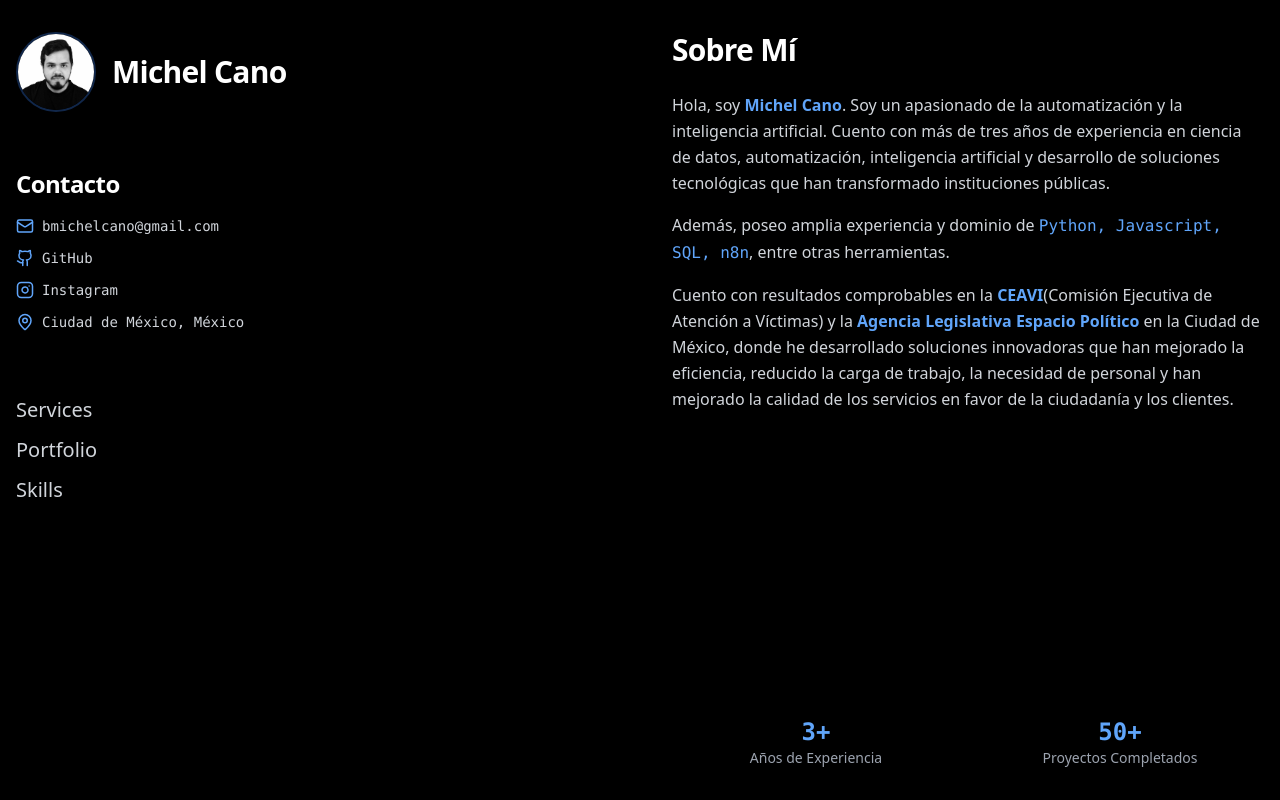
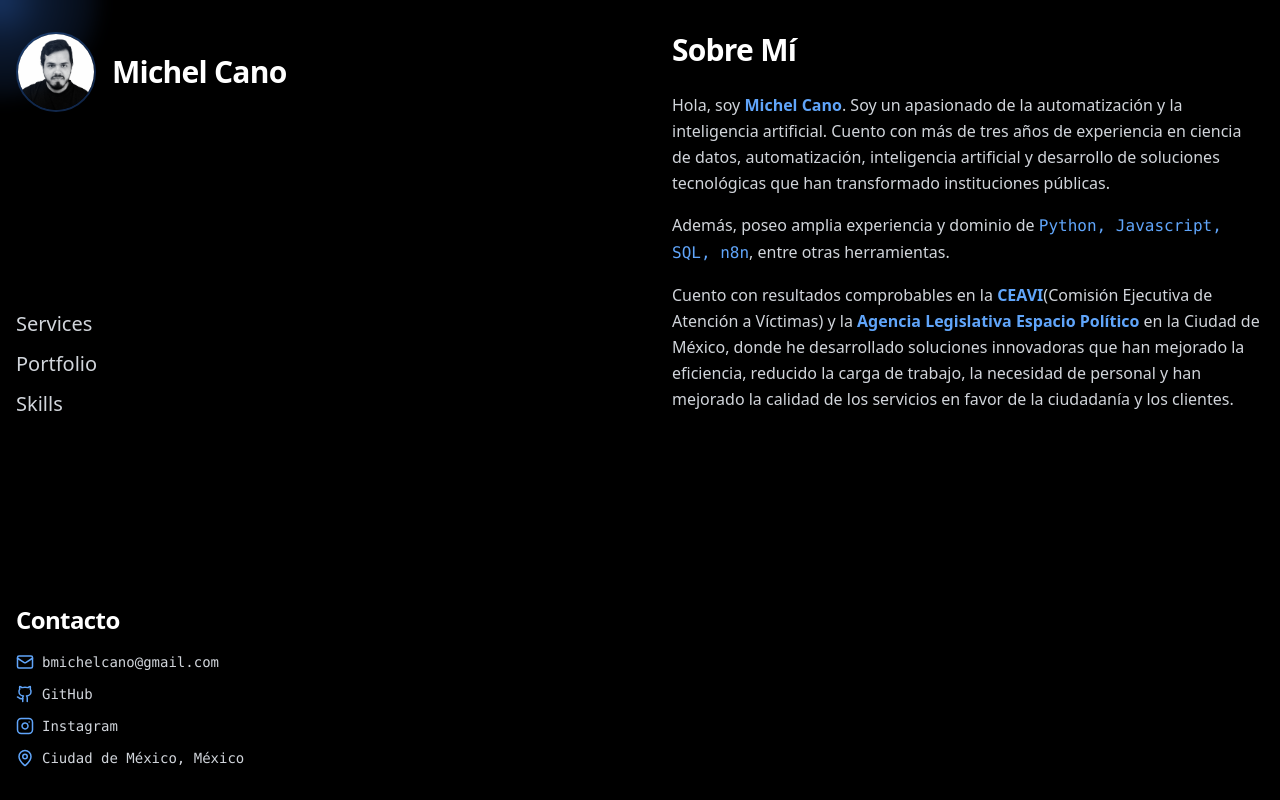
Before and after one commit to lehcimhdz/sitio_web_personal, a Next.js app: page / in a window 1280 px wide. Built offline with nearby package versions, Linux system fonts and the light colour scheme.

Commit message:
efectos del cursor

```diff
--- a/src/app/globals.css
+++ b/src/app/globals.css
@@ -45,23 +45,51 @@ code, pre {
   font-family: var(--font-mono);
 }
 
-/* Estilos para scrollbar */
+/* Cursor personalizado */
+.cursor-dot {
+  position: fixed;
+  top: 0;
+  left: 0;
+  width: 4px;
+  height: 4px;
+  background-color: #ffffff;
+  border-radius: 50%;
+  pointer-events: none;
+  z-index: 9999;
+  box-shadow: 0 0 5px rgba(255, 255, 255, 0.8);
+}
+
+.cursor-light {
+  position: fixed;
+  top: 0;
+  left: 0;
+  pointer-events: none;
+  z-index: 9998;
+  border-radius: 50%;
+  background: radial-gradient(
+    circle at center,
+    rgba(59, 130, 246, 0.4) 0%,
+    rgba(59, 130, 246, 0.2) 30%,
+    rgba(59, 130, 246, 0.1) 60%,
+    rgba(59, 130, 246, 0) 80%
+  );
+  mix-blend-mode: screen;
+  transition: width 0.2s ease-out, height 0.2s ease-out, opacity 0.2s ease-out;
+  filter: blur(8px);
+}
+
+/* Estilos para scrollbar - completamente invisible */
 .scrollbar-thin::-webkit-scrollbar {
-  width: 4px;
+  width: 0;
+  background: transparent;
 }
 
 .scrollbar-thin::-webkit-scrollbar-track {
-  background: rgba(255, 255, 255, 0.05);
-  border-radius: 10px;
+  background: transparent;
 }
 
 .scrollbar-thin::-webkit-scrollbar-thumb {
-  background: rgba(59, 130, 246, 0.5);
-  border-radius: 10px;
-}
-
-.scrollbar-thin::-webkit-scrollbar-thumb:hover {
-  background: rgba(59, 130, 246, 0.7);
+  background: transparent;
 }
 
 /* Estilos personalizados para el sitio */
--- a/src/app/page.tsx
+++ b/src/app/page.tsx
@@ -1,10 +1,12 @@
 import ParticlesBackground from '@/components/ParticlesBackground';
 import SinglePageLayout from '@/components/SinglePageLayout';
+import CustomCursor from '@/components/CustomCursor';
 
 export default function Home() {
   return (
     <>
       <ParticlesBackground />
+      <CustomCursor />
       <SinglePageLayout />
     </>
   );
--- /dev/null
+++ b/src/components/CustomCursor.tsx
@@ -0,0 +1,78 @@
+'use client';
+
+import { useEffect, useState } from 'react';
+
+const CustomCursor = () => {
+  const [position, setPosition] = useState({ x: 0, y: 0 });
+  const [clicked, setClicked] = useState(false);
+  const [linkHovered, setLinkHovered] = useState(false);
+  const [hidden, setHidden] = useState(false);
+
+  useEffect(() => {
+    const addEventListeners = () => {
+      document.addEventListener('mousemove', onMouseMove);
+      document.addEventListener('mouseenter', onMouseEnter);
+      document.addEventListener('mouseleave', onMouseLeave);
+      document.addEventListener('mousedown', onMouseDown);
+      document.addEventListener('mouseup', onMouseUp);
+    };
+
+    const removeEventListeners = () => {
+      document.removeEventListener('mousemove', onMouseMove);
+      document.removeEventListener('mouseenter', onMouseEnter);
+      document.removeEventListener('mouseleave', onMouseLeave);
+      document.removeEventListener('mousedown', onMouseDown);
+      document.removeEventListener('mouseup', onMouseUp);
+    };
+
+    const onMouseMove = (e: MouseEvent) => {
+      setPosition({ x: e.clientX, y: e.clientY });
+    };
+
+    const onMouseEnter = () => {
+      setHidden(false);
+    };
+
+    const onMouseLeave = () => {
+      setHidden(true);
+    };
+
+    const onMouseDown = () => {
+      setClicked(true);
+    };
+
+    const onMouseUp = () => {
+      setClicked(false);
+    };
+
+    const handleLinkHoverEvents = () => {
+      document.querySelectorAll('a, button').forEach(el => {
+        el.addEventListener('mouseover', () => setLinkHovered(true));
+        el.addEventListener('mouseout', () => setLinkHovered(false));
+      });
+    };
+
+    addEventListeners();
+    handleLinkHoverEvents();
+
+    return () => {
+      removeEventListeners();
+    };
+  }, []);
+
+  return (
+    <div
+      className="cursor-light"
+      style={{
+        left: `${position.x}px`,
+        top: `${position.y}px`,
+        opacity: hidden ? 0 : 1,
+        transform: `translate(-50%, -50%) scale(${clicked ? 1.2 : 1})`,
+        width: linkHovered ? '250px' : '200px',
+        height: linkHovered ? '250px' : '200px',
+      }}
+    />
+  );
+};
+
+export default CustomCursor;
--- a/src/components/SinglePageLayout.tsx
+++ b/src/components/SinglePageLayout.tsx
@@ -10,9 +10,9 @@ const SinglePageLayout = () => {
       <div className="container mx-auto px-4 h-full flex items-center">
         <div className="grid grid-cols-1 md:grid-cols-2 gap-8 w-full h-full">
 
-          {/* Columna izquierda - Contacto y navegación */}
+          {/* Columna izquierda - Foto, navegación y contacto */}
           <motion.div
-            className="flex flex-col gap-8 overflow-y-auto pr-4 h-full py-8 scrollbar-thin"
+            className="flex flex-col justify-between overflow-y-auto pr-4 h-full py-8 scrollbar-thin"
             initial={{ opacity: 0, x: -20 }}
             animate={{ opacity: 1, x: 0 }}
             transition={{ duration: 0.8 }}
@@ -34,8 +34,35 @@ const SinglePageLayout = () => {
               </h1>
             </div>
 
+            {/* Navegación simplificada */}
+            <div className="my-auto py-8">
+              <motion.a
+                href="#"
+                className="block text-xl font-medium text-gray-300 hover:text-blue-400 transition-colors duration-300 mb-3"
+                whileHover={{ x: 3 }}
+              >
+                Services
+              </motion.a>
+
+              <motion.a
+                href="#"
+                className="block text-xl font-medium text-gray-300 hover:text-blue-400 transition-colors duration-300 mb-3"
+                whileHover={{ x: 3 }}
+              >
+                Portfolio
+              </motion.a>
+
+              <motion.a
+                href="#"
+                className="block text-xl font-medium text-gray-300 hover:text-blue-400 transition-colors duration-300 mb-3"
+                whileHover={{ x: 3 }}
+              >
+                Skills
+              </motion.a>
+            </div>
+
             {/* Contacto */}
-            <div className="mb-8">
+            <div>
               <h2 className="text-2xl font-semibold mb-4 text-white tracking-tight">
                 Contacto
               </h2>
@@ -81,33 +108,6 @@ const SinglePageLayout = () => {
                 </motion.div>
               </div>
             </div>
-
-            {/* Navegación simplificada */}
-            <div>
-              <motion.a
-                href="#"
-                className="block text-xl font-medium text-gray-300 hover:text-blue-400 transition-colors duration-300 mb-3"
-                whileHover={{ x: 3 }}
-              >
-                Services
-              </motion.a>
-
-              <motion.a
-                href="#"
-                className="block text-xl font-medium text-gray-300 hover:text-blue-400 transition-colors duration-300 mb-3"
-                whileHover={{ x: 3 }}
-              >
-                Portfolio
-              </motion.a>
-
-              <motion.a
-                href="#"
-                className="block text-xl font-medium text-gray-300 hover:text-blue-400 transition-colors duration-300 mb-3"
-                whileHover={{ x: 3 }}
-              >
-                Skills
-              </motion.a>
-            </div>
           </motion.div>
 
           {/* Columna derecha - Sobre mí */}
@@ -151,18 +151,6 @@ const SinglePageLayout = () => {
                 de los servicios en favor de la ciudadanía y los clientes.
               </p>
             </div>
-
-            {/* Stats */}
-            <div className="grid grid-cols-2 gap-4 mt-auto pt-6">
-              <div className="text-center">
-                <div className="text-2xl font-bold text-blue-400 font-mono">3+</div>
-                <div className="text-sm text-gray-400">Años de Experiencia</div>
-              </div>
-              <div className="text-center">
-                <div className="text-2xl font-bold text-blue-400 font-mono">50+</div>
-                <div className="text-sm text-gray-400">Proyectos Completados</div>
-              </div>
-            </div>
           </motion.div>
         </div>
       </div>
```
